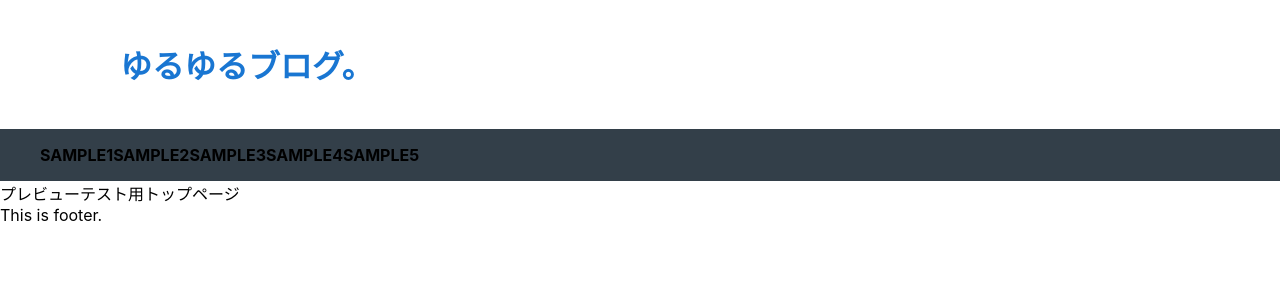
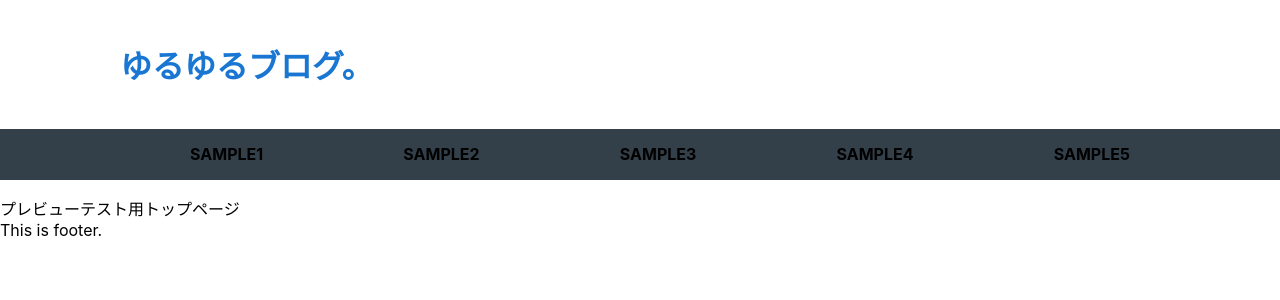
Before and after one commit to takecchi/yuru-yuru-blog, a Next.js app: page / in a window 1280 px wide. Shown: the top 300 px of the page. Built offline with nearby package versions, Linux system fonts and the light colour scheme.

Commit message:
Navbarそれっぽく

```diff
--- a/src/components/Nav.tsx
+++ b/src/components/Nav.tsx
@@ -3,20 +3,25 @@
 import { styled } from '@mui/material';
 
 const StyledNav = styled('nav')`
-  display: flex;
   background-color: #333f49;
-  text-transform: uppercase;
-  margin: 0 auto;
 `;
 
 const StyledUl = styled('ul')`
   display: flex;
   list-style: none;
   justify-content: flex-start;
+  text-transform: uppercase;
+  margin-left: auto;
+  margin-right: auto;
+  max-width: 1080px;
+  min-height: 51px;
 `;
 
 const StyledLi = styled('li')`
   font-weight: 700;
+  margin: auto;
+  cursor: pointer;
+  user-select: none;
 `;
 
 const Nav = () => {
```
Also changed, not shown: 1 other file (tests, documents, lock files or other folders).
